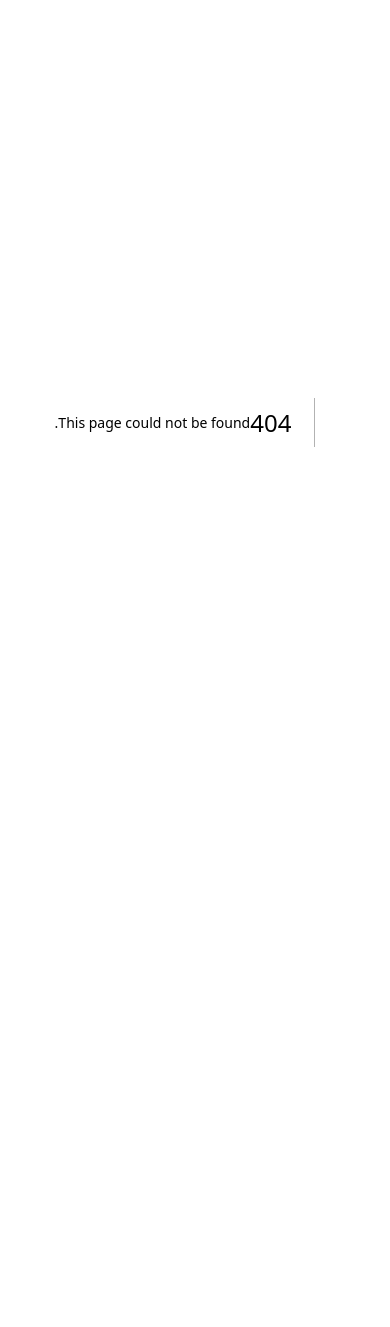
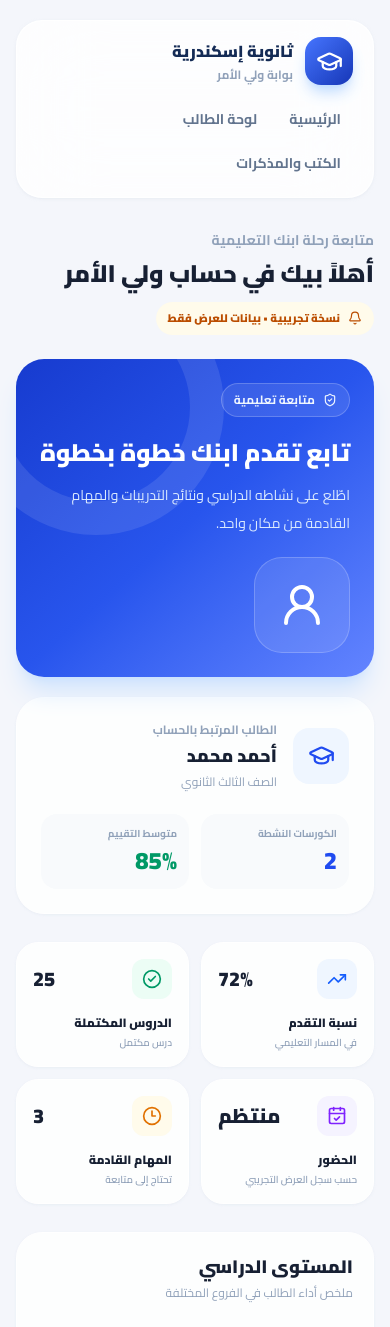
Before and after one commit to Nour2013hossam/hossam-platform, a Next.js app: page /parent in a window 390 px wide. Before the commit this address had no page. Shown: the top 1327 px of the page. Before the commit the page ends 844 px from the top, so only its background shows below. Built offline with nearby package versions, Linux system fonts and the light colour scheme.

Commit message:
Add responsive parent dashboard

```diff
--- /dev/null
+++ b/src/app/parent/page.tsx
@@ -0,0 +1,129 @@
+"use client";
+
+import Link from "next/link";
+import {
+  ArrowLeft,
+  Bell,
+  BookOpen,
+  CalendarCheck,
+  CheckCircle2,
+  Clock3,
+  GraduationCap,
+  MessageCircle,
+  ShieldCheck,
+  TrendingUp,
+  UserRound,
+} from "lucide-react";
+
+const subjects = [
+  { name: "اللغة العربية", score: 86, progress: 72, color: "bg-blue-500" },
+  { name: "النحو والتأسيس", score: 91, progress: 84, color: "bg-emerald-500" },
+  { name: "البلاغة", score: 78, progress: 61, color: "bg-violet-500" },
+];
+
+const activities = [
+  { title: "أكمل درس أسلوب الاختصاص", detail: "اللغة العربية", time: "أمس", icon: CheckCircle2 },
+  { title: "أدى اختبار النحو", detail: "النتيجة التجريبية: 8 من 10", time: "منذ يومين", icon: BookOpen },
+  { title: "بدأ مراجعة البلاغة", detail: "المراجعة النهائية", time: "منذ 3 أيام", icon: Clock3 },
+];
+
+export default function ParentDashboard() {
+  return (
+    <main dir="rtl" className="min-h-screen bg-[#f4f6fb] text-[#172033]">
+      <div className="mx-auto max-w-[1500px] px-4 py-5 sm:px-7 lg:px-10 lg:py-8">
+        <header className="mb-8 flex flex-wrap items-center justify-between gap-4 rounded-[26px] border border-white/80 bg-white/80 px-5 py-4 shadow-sm shadow-slate-200/50 backdrop-blur-2xl">
+          <Link href="/" className="flex items-center gap-3">
+            <div className="flex h-12 w-12 items-center justify-center rounded-2xl bg-gradient-to-br from-[#4775ff] to-[#1736b7] text-white shadow-lg shadow-blue-200"><GraduationCap size={27} /></div>
+            <div><p className="font-black text-[#142b55]">ثانوية إسكندرية</p><p className="mt-1 text-xs font-bold text-slate-400">بوابة ولي الأمر</p></div>
+          </Link>
+          <nav className="flex flex-wrap items-center gap-2 text-sm font-bold">
+            <Link href="/" className="rounded-xl px-3 py-2 text-slate-500 hover:bg-blue-50 hover:text-[#204bf0]">الرئيسية</Link>
+            <Link href="/student" className="rounded-xl px-3 py-2 text-slate-500 hover:bg-blue-50 hover:text-[#204bf0]">لوحة الطالب</Link>
+            <Link href="/books" className="rounded-xl px-3 py-2 text-slate-500 hover:bg-blue-50 hover:text-[#204bf0]">الكتب والمذكرات</Link>
+          </nav>
+        </header>
+
+        <div className="mb-6 flex flex-wrap items-center justify-between gap-3">
+          <div><p className="text-sm font-bold text-slate-400">متابعة رحلة ابنك التعليمية</p><h1 className="mt-2 text-2xl font-black sm:text-3xl">أهلاً بيك في حساب ولي الأمر</h1></div>
+          <span className="inline-flex items-center gap-2 rounded-full bg-amber-50 px-3 py-2 text-[11px] font-black text-amber-700"><Bell size={14} /> نسخة تجريبية • بيانات للعرض فقط</span>
+        </div>
+
+        <section className="mb-7 grid gap-5 xl:grid-cols-[1.3fr_1fr]">
+          <div className="relative overflow-hidden rounded-[28px] bg-gradient-to-br from-[#173bcf] via-[#2855ed] to-[#6384ff] p-6 text-white shadow-xl shadow-blue-200/60 sm:p-8">
+            <div className="absolute -left-12 -top-20 h-64 w-64 rounded-full border-[34px] border-white/10" />
+            <div className="relative flex flex-wrap items-center justify-between gap-5">
+              <div>
+                <span className="inline-flex items-center gap-2 rounded-full border border-white/20 bg-white/10 px-3 py-2 text-xs font-bold text-blue-50"><ShieldCheck size={14} /> متابعة تعليمية</span>
+                <h2 className="mt-5 text-2xl font-black">تابع تقدم ابنك خطوة بخطوة</h2>
+                <p className="mt-3 max-w-lg text-sm leading-7 text-blue-100">اطّلع على نشاطه الدراسي ونتائج التدريبات والمهام القادمة من مكان واحد.</p>
+              </div>
+              <div className="flex h-24 w-24 items-center justify-center rounded-[28px] border border-white/20 bg-white/10"><UserRound size={48} /></div>
+            </div>
+          </div>
+          <div className="rounded-[28px] border border-white bg-white/85 p-6 shadow-sm shadow-slate-200/40">
+            <div className="flex items-center gap-4">
+              <div className="flex h-14 w-14 items-center justify-center rounded-2xl bg-blue-50 text-[#204bf0]"><GraduationCap size={27} /></div>
+              <div><p className="text-xs font-bold text-slate-400">الطالب المرتبط بالحساب</p><h2 className="mt-1 text-lg font-black">أحمد محمد</h2><p className="mt-1 text-xs text-slate-400">الصف الثالث الثانوي</p></div>
+            </div>
+            <div className="mt-6 grid grid-cols-2 gap-3">
+              <div className="rounded-2xl bg-slate-50 p-3"><p className="text-[10px] font-bold text-slate-400">الكورسات النشطة</p><p className="mt-1 text-2xl font-black text-[#204bf0]">2</p></div>
+              <div className="rounded-2xl bg-slate-50 p-3"><p className="text-[10px] font-bold text-slate-400">متوسط التقييم</p><p className="mt-1 text-2xl font-black text-emerald-600">85%</p></div>
+            </div>
+          </div>
+        </section>
+
+        <section className="mb-7 grid grid-cols-2 gap-3 sm:grid-cols-4">
+          {[
+            { label: "نسبة التقدم", value: "72%", note: "في المسار التعليمي", icon: TrendingUp, tone: "bg-blue-50 text-blue-600" },
+            { label: "الدروس المكتملة", value: "25", note: "درس مكتمل", icon: CheckCircle2, tone: "bg-emerald-50 text-emerald-600" },
+            { label: "الحضور", value: "منتظم", note: "حسب سجل العرض التجريبي", icon: CalendarCheck, tone: "bg-violet-50 text-violet-600" },
+            { label: "المهام القادمة", value: "3", note: "تحتاج إلى متابعة", icon: Clock3, tone: "bg-amber-50 text-amber-600" },
+          ].map((stat) => (
+            <article key={stat.label} className="rounded-[22px] border border-white bg-white/85 p-4 shadow-sm shadow-slate-200/40 sm:p-5">
+              <div className="flex items-center justify-between gap-2"><div className={`flex h-10 w-10 items-center justify-center rounded-xl ${stat.tone}`}><stat.icon size={20} /></div><span className="text-xl font-black sm:text-2xl">{stat.value}</span></div>
+              <p className="mt-4 text-xs font-black sm:text-sm">{stat.label}</p><p className="mt-1 text-[10px] font-semibold text-slate-400">{stat.note}</p>
+            </article>
+          ))}
+        </section>
+
+        <div className="grid items-start gap-6 xl:grid-cols-[1.2fr_1fr]">
+          <section className="rounded-[26px] border border-white bg-white/85 p-5 shadow-sm shadow-slate-200/40 sm:p-6">
+            <div className="mb-6"><h2 className="text-lg font-black">المستوى الدراسي</h2><p className="mt-1 text-xs text-slate-400">ملخص أداء الطالب في الفروع المختلفة</p></div>
+            <div className="space-y-6">
+              {subjects.map((subject) => (
+                <div key={subject.name}>
+                  <div className="mb-2 flex items-center justify-between gap-3"><span className="text-sm font-black">{subject.name}</span><span className="text-xs font-black text-slate-500">التقييم {subject.score}%</span></div>
+                  <div className="h-2.5 overflow-hidden rounded-full bg-slate-100"><div className={`h-full rounded-full ${subject.color}`} style={{ width: subject.progress + "%" }} /></div>
+                  <p className="mt-2 text-[10px] text-slate-400">إنجاز المحتوى: {subject.progress}%</p>
+                </div>
+              ))}
+            </div>
+            <Link href="/student" className="mt-7 inline-flex items-center gap-2 text-xs font-black text-[#204bf0]">عرض لوحة الطالب <ArrowLeft size={14} /></Link>
+          </section>
+
+          <section className="rounded-[26px] border border-white bg-white/85 p-5 shadow-sm shadow-slate-200/40 sm:p-6">
+            <div className="mb-6"><h2 className="text-lg font-black">آخر نشاط للطالب</h2><p className="mt-1 text-xs text-slate-400">تابع ما أنجزه مؤخرًا</p></div>
+            <div className="space-y-5">
+              {activities.map((activity) => (
+                <div key={activity.title} className="flex items-start gap-3">
+                  <div className="flex h-10 w-10 shrink-0 items-center justify-center rounded-xl bg-blue-50 text-[#204bf0]"><activity.icon size={18} /></div>
+                  <div className="min-w-0 flex-1"><p className="text-xs font-black leading-6">{activity.title}</p><p className="mt-1 text-[10px] text-slate-400">{activity.detail}</p></div>
+                  <span className="shrink-0 text-[10px] font-bold text-slate-400">{activity.time}</span>
+                </div>
+              ))}
+            </div>
+            <div className="mt-7 rounded-2xl border border-blue-100 bg-blue-50/70 p-4">
+              <div className="flex items-center gap-2 text-sm font-black text-[#204bf0]"><MessageCircle size={17} /> تواصل مع المدرس</div>
+              <p className="mt-2 text-xs leading-6 text-slate-500">قريبًا: إرسال استفسار ومتابعة الردود من داخل حساب ولي الأمر.</p>
+            </div>
+          </section>
+        </div>
+
+        <footer className="mt-8 flex flex-wrap items-center justify-between gap-3 border-t border-slate-200/70 py-5 text-xs font-semibold text-slate-400">
+          <span>© 2026 ثانوية إسكندرية التعليمية</span>
+          <Link href="/" className="font-black text-[#204bf0]">العودة للموقع الرئيسي <ArrowLeft className="mr-1 inline" size={14} /></Link>
+        </footer>
+      </div>
+    </main>
+  );
+}
```
